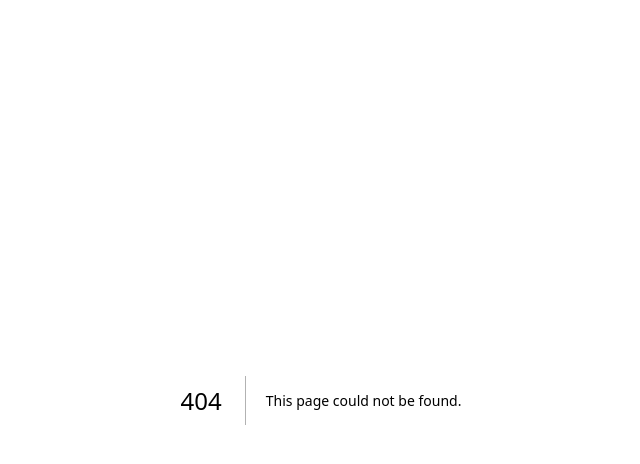
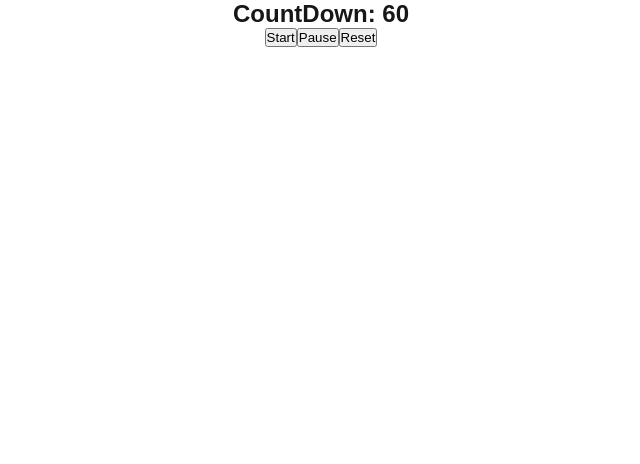
Before and after one commit to preeti-successiveTech/react-training, a Next.js app in the folder assignment-1/my-app/: page /day-2/useTimer in a window 1280 px wide. Before the commit this address had no page. Shown: the top 464 px of the page, without its empty margins (319-959 px from the left). Built offline with nearby package versions, Linux system fonts and the light colour scheme.

Commit message:
Assignment-2 complete

```diff
--- /dev/null
+++ b/assignment-1/my-app/src/app/day-2/components-2/Timer.jsx
@@ -0,0 +1,19 @@
+"use client"
+import useTimer from "../hook/useTimer";
+
+
+export default function timer()
+{
+    const {time, start, pause, reset}= useTimer(60);
+
+    return(
+
+        <main>
+            <h2>CountDown: {time}</h2>
+            <button onClick={start}>Start</button>
+            <button onClick={pause}>Pause</button>
+            <button onClick={reset}>Reset</button>
+        </main>
+
+    )
+}
--- /dev/null
+++ b/assignment-1/my-app/src/app/day-2/hook/useTimer.jsx
@@ -0,0 +1,41 @@
+"use client"
+
+import { useState,useEffect } from "react"
+
+
+export default function useTimer(initial)
+{
+    const [time,setTime]= useState(initial);
+    const [isRunning,setRunning]=useState(false);
+
+    useEffect(()=>{
+        let timer;
+        if(isRunning && time>0)
+        {
+            timer= setInterval(()=>{setTime((prev)=>prev-1)},1000);
+        }
+
+
+        return ()=>clearInterval(timer);
+    },[time,isRunning])
+
+
+    function start()
+    {
+        setRunning(true);
+    }
+
+    function pause()
+    {
+        setRunning(false);
+    }
+
+
+    function reset()
+    {
+        setRunning(false);
+        setTime(initial);
+    }
+
+    return {time, start, pause, reset}
+}
--- a/assignment-1/my-app/src/app/day-2/page.jsx
+++ b/assignment-1/my-app/src/app/day-2/page.jsx
@@ -58,7 +58,7 @@ export default function day2(){
         <Link href={"/day-2/LocalStorage"}>
         <button>Ques-18</button>
         </Link>
-        <Link href={"/day-2/LocalStorage"}>
+        <Link href={"/day-2/useTimer"}>
         <button>Ques-19</button>
         </Link>
         </div>
--- /dev/null
+++ b/assignment-1/my-app/src/app/day-2/useTimer/page.jsx
@@ -0,0 +1,8 @@
+"use client"
+import Timer from "@/app/day-2/components-2/Timer"
+export default function showTimer()
+{
+    return(<>
+    <Timer/>
+    </>)
+}
```
Also changed, not shown: assignment-1/my-app/src/app/day-2/components-2/ShoppingCart.jsx (+22 -1 lines), assignment-1/my-app/src/app/day-2/context/ShoppingCartContext.jsx (+13 -11 lines).
